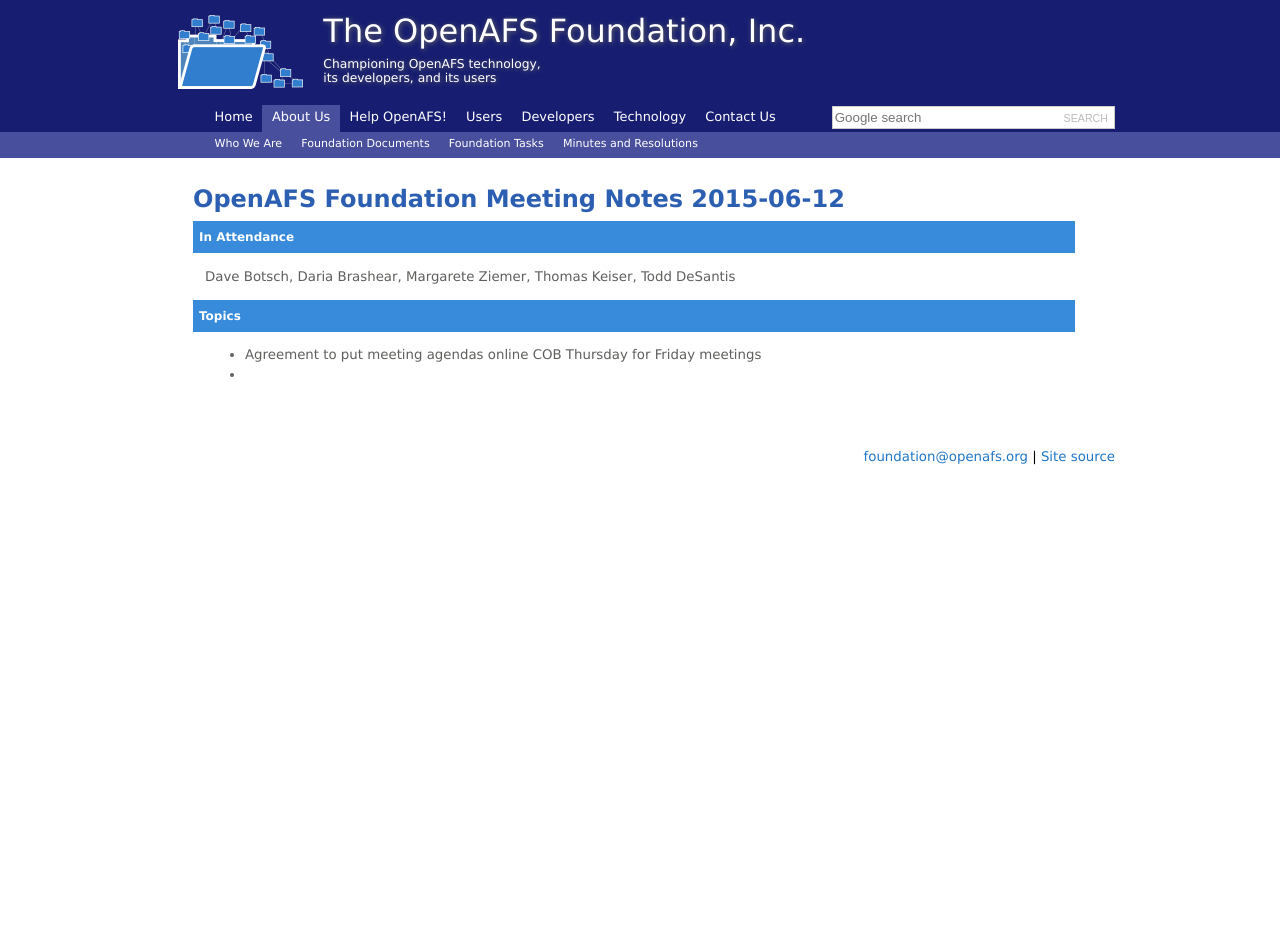
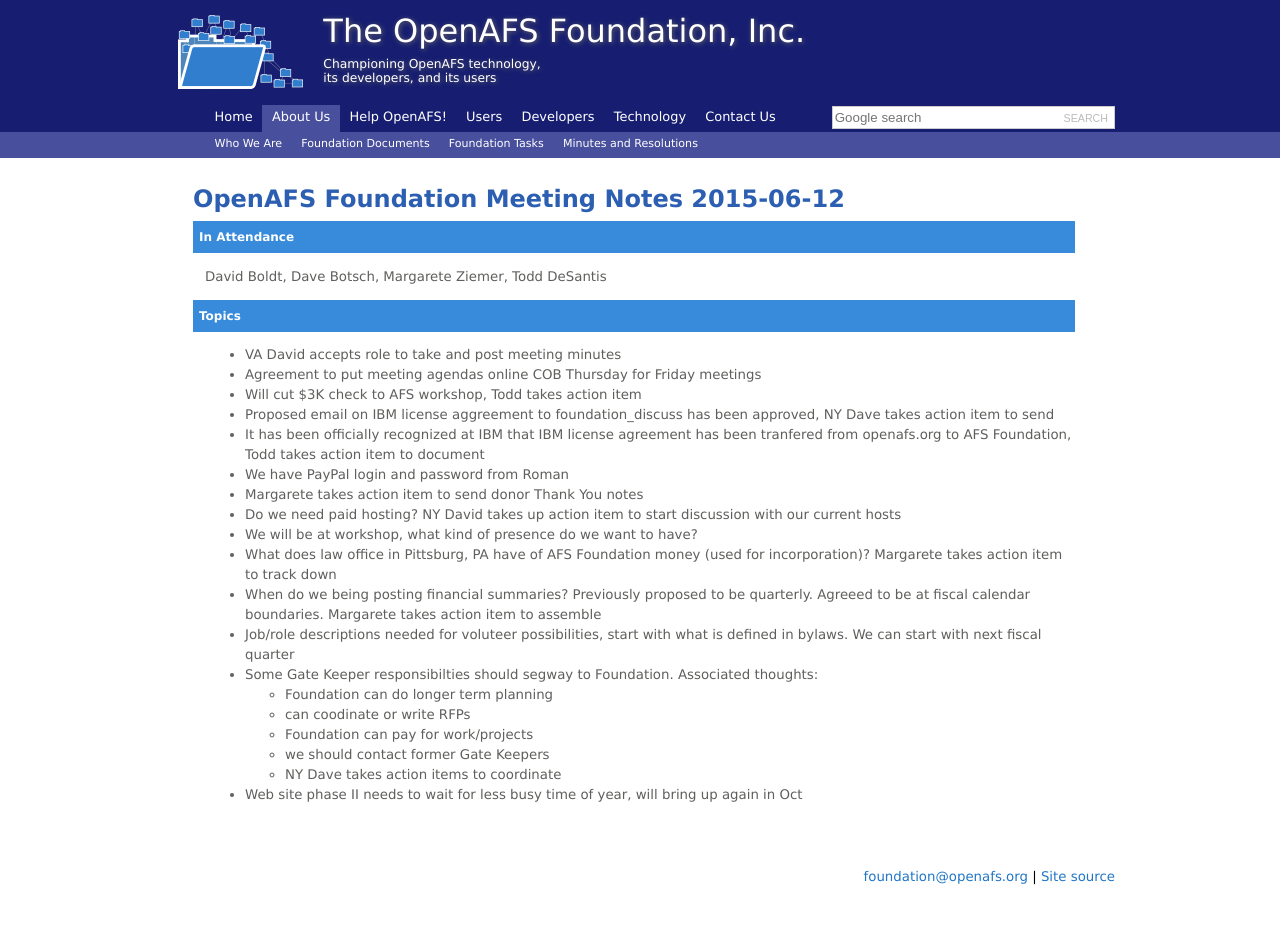
Before and after one commit to openafsfoundation/openafsfoundation.org, a Jekyll site: the page built from about/minutes/2015-06-12/index.md, in a window 1280 px wide. Built offline with Jekyll 4.4.1, drawn with Linux system fonts in a browser that asks for light colours; before the commit the page ends 900 px from its top, so only the background shows below that.

Commit message:
Update index.md

```diff
--- a/about/minutes/2015-06-12/index.md
+++ b/about/minutes/2015-06-12/index.md
@@ -7,13 +7,29 @@
 
 ### In Attendance ###
 
+ David Boldt,
  Dave Botsch,
- Daria Brashear,
  Margarete Ziemer,
- Thomas Keiser,
  Todd DeSantis
 
 ### Topics ###
 
+* VA David accepts role to take and post meeting minutes
 * Agreement to put meeting agendas online COB Thursday for Friday meetings
-*
+* Will cut $3K check to AFS workshop, Todd takes action item
+* Proposed email on IBM license aggreement to foundation_discuss has been approved, NY Dave takes action item to send
+* It has been officially recognized at IBM that IBM license agreement has been tranfered from openafs.org to AFS Foundation, Todd takes action item to document
+* We have PayPal login and password from Roman
+* Margarete takes action item to send donor Thank You notes
+* Do we need paid hosting? NY David takes up action item to start discussion with our current hosts
+* We will be at workshop, what kind of presence do we want to have?
+* What does law office in Pittsburg, PA have of AFS Foundation money (used for incorporation)? Margarete takes action item to track down
+* When do we being posting financial summaries? Previously proposed to be quarterly. Agreeed to be at fiscal calendar boundaries. Margarete takes action item to assemble
+* Job/role descriptions needed for voluteer possibilities, start with what is defined in bylaws. We can start with next fiscal quarter
+* Some Gate Keeper responsibilties should segway to Foundation. Associated thoughts:
+  * Foundation can do longer term planning
+  * can coodinate or write RFPs
+  * Foundation can pay for work/projects
+  * we should contact former Gate Keepers
+  * NY Dave takes action items to coordinate
+* Web site phase II needs to wait for less busy time of year, will bring up again in Oct
```
